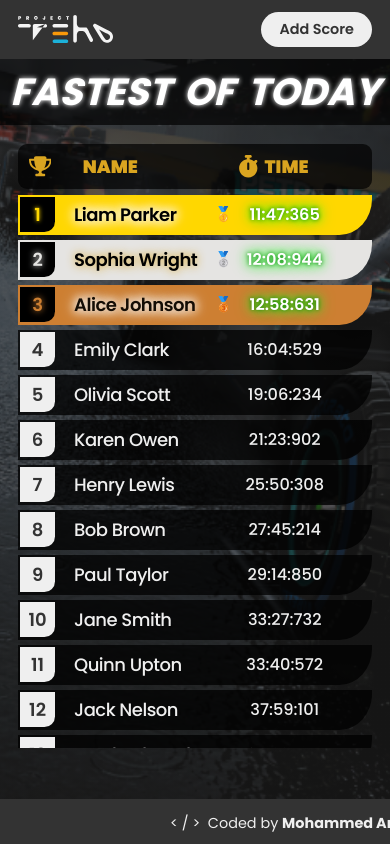
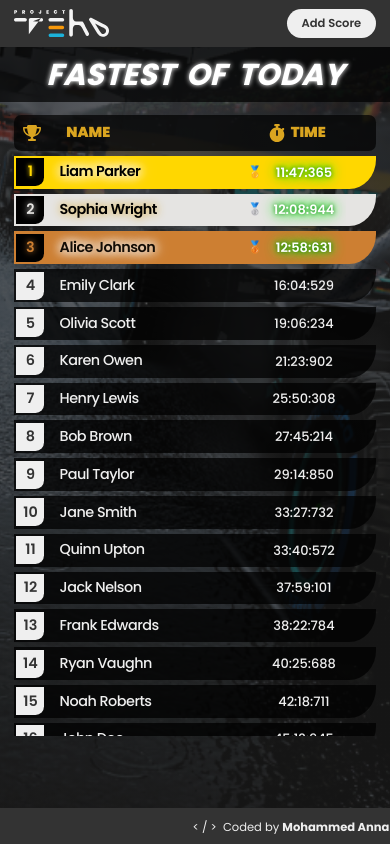
Before and after one commit to annasfaruqui/lazy-idli-assignment, a React (Vite) app: page / in a window 390 px wide. Built offline with nearby package versions, Linux system fonts and the light colour scheme.

Commit message:
Updated the index.css file

```diff
--- a/src/index.css
+++ b/src/index.css
@@ -80,3 +80,9 @@ input {
     font-size: 56.25%;
   }
 }
+
+@media (max-width: 27em) {
+  html {
+    font-size: 45%;
+  }
+}
```
